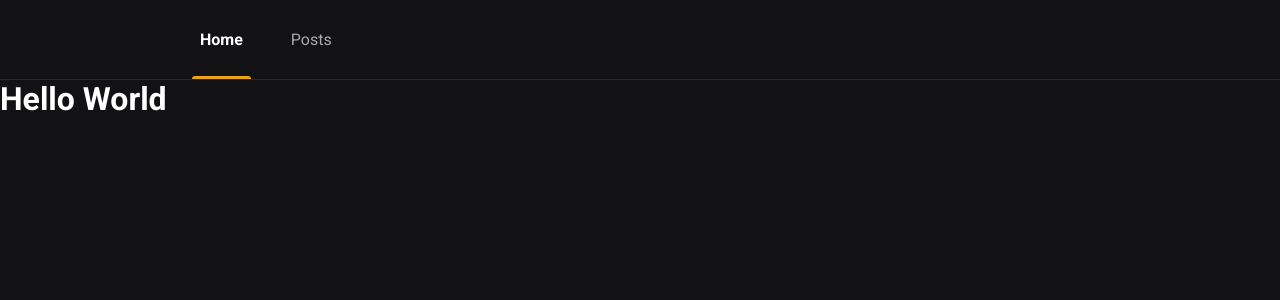
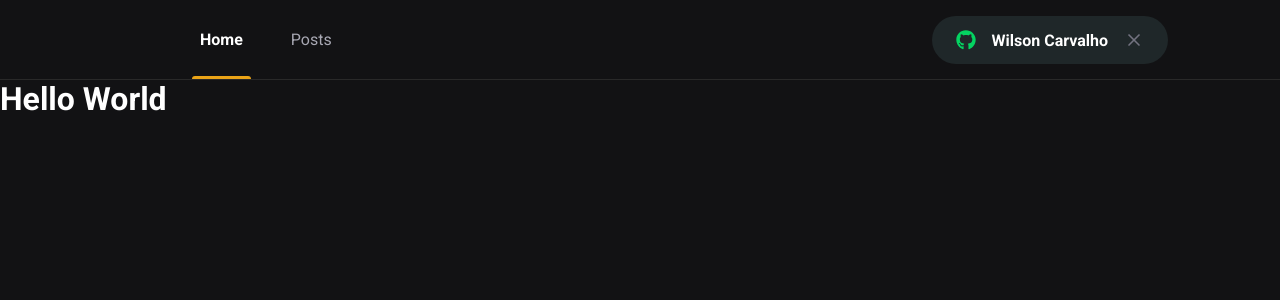
Before and after one commit to eng-wilson/IGNews, a Next.js app: page / in a window 1280 px wide. Shown: the top 300 px of the page. Built offline with nearby package versions, Linux system fonts and the light colour scheme.

Commit message:
style: sign in button

```diff
--- a/package.json
+++ b/package.json
@@ -11,6 +11,7 @@
     "next": "12.0.2",
     "react": "17.0.2",
     "react-dom": "17.0.2",
+    "react-icons": "^4.3.1",
     "sass": "^1.43.4"
   },
   "devDependencies": {
--- /dev/null
+++ b/src/components/Header/SignInButton/index.tsx
@@ -0,0 +1,21 @@
+import { FaGithub } from "react-icons/fa";
+import { FiX } from "react-icons/fi";
+
+import styles from "./styles.module.scss";
+
+export function SignInButton() {
+  const isUserLoggedIn = true;
+
+  return isUserLoggedIn ? (
+    <button type="button" className={styles.signInButton}>
+      <FaGithub color="#04d361" />
+      Wilson Carvalho
+      <FiX color="#737380" className={styles.closeIcon} />
+    </button>
+  ) : (
+    <button type="button" className={styles.signInButton}>
+      <FaGithub color="#eba417" />
+      Sign in with Github
+    </button>
+  );
+}
--- /dev/null
+++ b/src/components/Header/SignInButton/styles.module.scss
@@ -0,0 +1,33 @@
+.signInButton {
+  height: 3rem;
+  border-radius: 3rem;
+  background: var(--gray-850);
+  border: 0;
+  padding: 0px 1.5rem;
+
+  display:flex;
+  align-items: center;
+  justify-content: center;
+
+  color: var(--white);
+  font-weight: bold;
+
+  svg {
+    width: 20px;
+    height: 20px;
+  }
+
+  svg:first-child {
+    margin-right: 1rem;
+  }
+
+  svg.closeIcon {
+    margin-left: 1rem;
+  }
+
+  transition: filter 0.2s;
+
+  &:hover {
+    filter: brightness(0.8);
+  }
+}
--- a/src/components/Header/index.tsx
+++ b/src/components/Header/index.tsx
@@ -1,4 +1,5 @@
 import Image from "next/image";
+import { SignInButton } from "./SignInButton";
 
 import styles from "./styles.module.scss";
 
@@ -14,6 +15,8 @@ export function Header() {
           </a>
           <a href="">Posts</a>
         </nav>
+
+        <SignInButton />
       </div>
     </header>
   );
--- a/src/components/Header/styles.module.scss
+++ b/src/components/Header/styles.module.scss
@@ -53,4 +53,8 @@
       }
     }
   }
+
+  button {
+    margin-left: auto;
+  }
 }
--- a/src/styles/global.scss
+++ b/src/styles/global.scss
@@ -10,6 +10,7 @@
   --gray-100: #e1e1e6;
   --gray-300: #a8a8b3;
   --gray-800: #292929;
+  --gray-850: #1f2729;
   --gray-900: #121214;
 
   --cyan-500: #61dafd;
```
Also changed, not shown: 1 other file (tests, documents, lock files or other folders).
